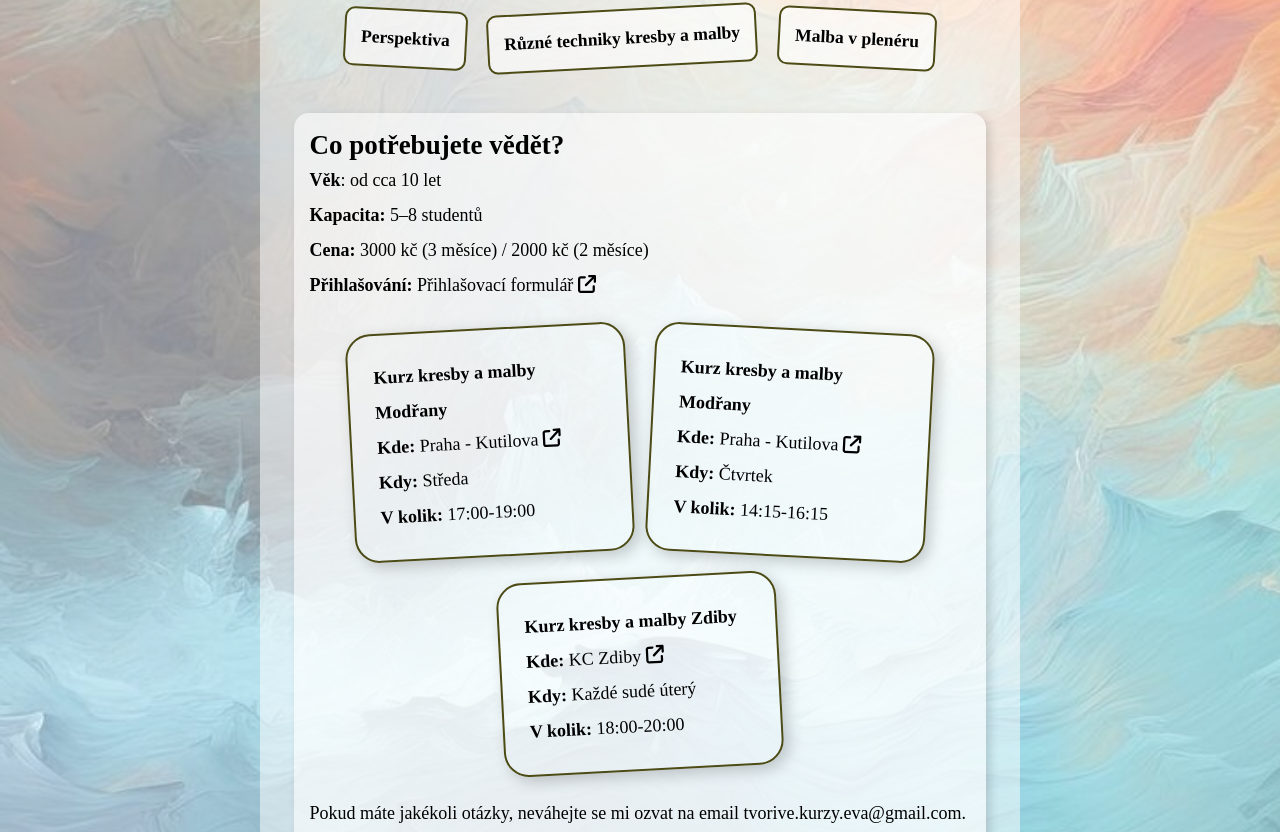
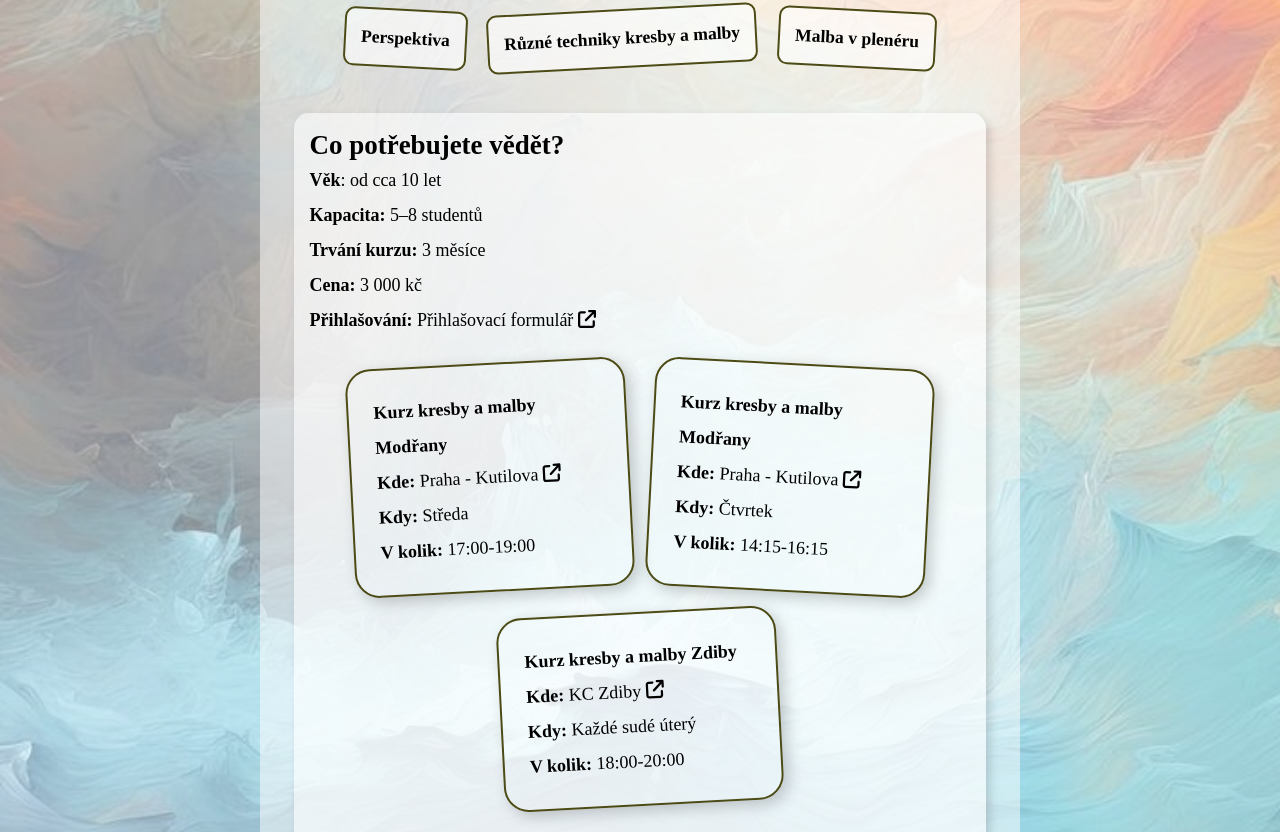
Before and after one commit to pulcovamon/tvorive-kurzy, a React (Vite) app: page /info in a window 1280 px wide. Shown: the part 743-1575 px from the top of the page. Built offline with nearby package versions, Linux system fonts and the light colour scheme; the HTML template or start-up script is replaced by a standard one; a web font is replaced by a local one.

Commit message:
remove 2 month course

```diff
--- a/src/pages/Info.tsx
+++ b/src/pages/Info.tsx
@@ -88,7 +88,8 @@ function Info() {
               <b>Věk</b>: od cca 10 let
               <br />
               <b>Kapacita:</b> 5–8 studentů <br />
-              <b>Cena:</b> 3000 kč (3 měsíce) / 2000 kč (2 měsíce) <br />
+              <b>Trvání kurzu:</b> 3 měsíce <br />
+              <b>Cena:</b> 3 000 kč <br />
               <b>Přihlašování:</b>{" "}
               <Link to="https://forms.gle/jzHdaYo6HAZVqGqBA" target="_blank">
                 Přihlašovací formulář{" "}
```
